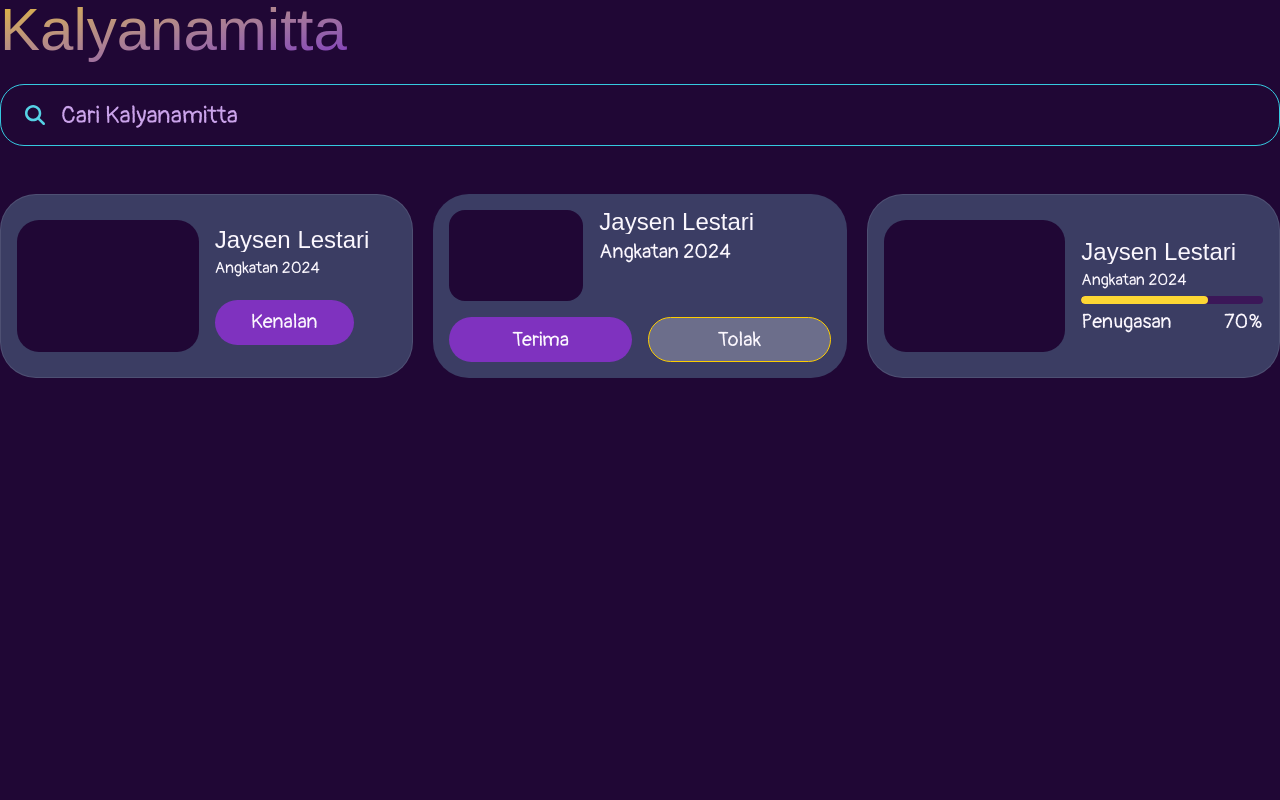
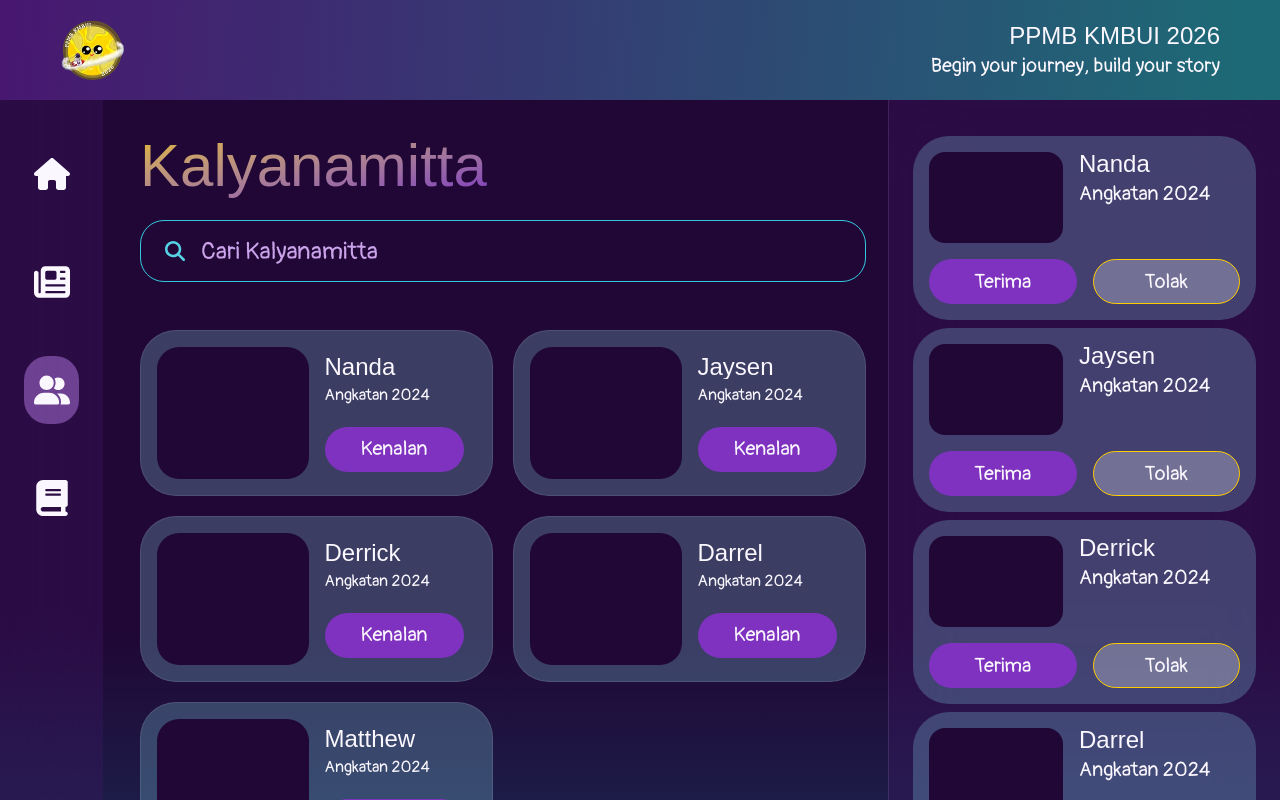
Before and after one commit to ppmb-kmbui/fe-ppmb-2026, a Next.js app: page /kalyanamitta in a window 1280 px wide. Shown: the top 800 px of the page. Built offline with nearby package versions, Linux system fonts and the light colour scheme; a web font is replaced by a local one.

Commit message:
feat: add layout to main, fossib, kalyanamitta page

```diff
--- a/src/app/kalyanamitta/page.tsx
+++ b/src/app/kalyanamitta/page.tsx
@@ -1,7 +1,72 @@
-import { FriendRequestCard, MemberCard, ParticipantCard, SearchInput } from "@/components";
+import {
+  DashboardPageLayout,
+  FriendRequestCard,
+  MemberCard,
+  ParticipantCard,
+  SearchInput,
+} from "@/components";
 
 export default function KalyanamittaPage() {
+  const friendRequestData: { name: string; batch: string }[] = [
+    {
+      name: "Nanda",
+      batch: "2024",
+    },
+    {
+      name: "Jaysen",
+      batch: "2024",
+    },
+    {
+      name: "Derrick",
+      batch: "2024",
+    },
+    {
+      name: "Darrel",
+      batch: "2024",
+    },
+    {
+      name: "Matthew",
+      batch: "2024",
+    },
+  ];
+
+  const memberCardData: { name: string; batch: string }[] = [
+    {
+      name: "Nanda",
+      batch: "2024",
+    },
+    {
+      name: "Jaysen",
+      batch: "2024",
+    },
+    {
+      name: "Derrick",
+      batch: "2024",
+    },
+    {
+      name: "Darrel",
+      batch: "2024",
+    },
+    {
+      name: "Matthew",
+      batch: "2024",
+    },
+  ];
+
+  const friendRequest = (
+    <div className="space-y-2">
+      {friendRequestData.map((data, i) => (
+        <FriendRequestCard
+          key={`${i}-${data.name}-${data.batch}`}
+          name={data.name}
+          batch={data.batch}
+        />
+      ))}
+    </div>
+  );
+
   return (
+    <DashboardPageLayout activeItem="friends" rightRail={friendRequest}>
       <main className="">
         <section id="timeline" className="flex flex-col gap-6">
           <h1 className="text-6xl max-lg:text-4xl max-md:text-3xl font-heading">
@@ -10,12 +75,17 @@ export default function KalyanamittaPage() {
             </span>
           </h1>
           <SearchInput placeholder="Cari Kalyanamitta" />
-        <div className="mt-6 grid gap-5 lg:grid-cols-2 xl:grid-cols-3">
-          <MemberCard name="Jaysen Lestari" batch={2024} />
-          <FriendRequestCard name="Jaysen Lestari" batch={2024} />
-          <ParticipantCard name="Jaysen Lestari" batch={2024} progress={70} />
+          <div className="mt-6 grid gap-5 lg:grid-cols-2">
+            {memberCardData.map((data, i) => (
+              <MemberCard
+                key={`${i}-${data.name}-${data.batch}`}
+                name={data.name}
+                batch={data.batch}
+              />
+            ))}
           </div>
         </section>
       </main>
+    </DashboardPageLayout>
   );
 }
--- a/src/app/page.tsx
+++ b/src/app/page.tsx
@@ -1,4 +1,5 @@
 import {
+  DashboardPageLayout,
   Dropdown,
   MaterialCard,
   SponsorMarquee,
@@ -12,7 +13,11 @@ const TimelineData: TimelineItemProps[] = [
     title: "Main",
     description: "main",
     media: (
-      <img src="assets/timeline-img.jpg" alt="" className="object-cover w-full h-full" />
+      <img
+        src="assets/timeline-img.jpg"
+        alt=""
+        className="object-cover w-full h-full"
+      />
     ),
     location: "ui",
     locationHref: "https://maps.google.com",
@@ -22,7 +27,11 @@ const TimelineData: TimelineItemProps[] = [
     title: "Main",
     description: "main",
     media: (
-      <img src="assets/timeline-img.jpg" alt="" className="object-cover w-full h-full" />
+      <img
+        src="assets/timeline-img.jpg"
+        alt=""
+        className="object-cover w-full h-full"
+      />
     ),
     location: "ui",
     locationHref: "https://maps.google.com",
@@ -32,7 +41,11 @@ const TimelineData: TimelineItemProps[] = [
     title: "Main",
     description: "main",
     media: (
-      <img src="assets/timeline-img.jpg" alt="" className="object-cover w-full h-full" />
+      <img
+        src="assets/timeline-img.jpg"
+        alt=""
+        className="object-cover w-full h-full"
+      />
     ),
     location: "ui",
     locationHref: "https://maps.google.com",
@@ -42,7 +55,11 @@ const TimelineData: TimelineItemProps[] = [
     title: "Main",
     description: "main",
     media: (
-      <img src="assets/timeline-img.jpg" alt="" className="object-cover w-full h-full" />
+      <img
+        src="assets/timeline-img.jpg"
+        alt=""
+        className="object-cover w-full h-full"
+      />
     ),
     location: "ui",
     locationHref: "https://maps.google.com",
@@ -52,7 +69,15 @@ const TimelineData: TimelineItemProps[] = [
 const FAQData: { question: string; answer: string }[] = [
   {
     question: "acsadcas",
-    answer: "ascdsac",
+    answer: "as",
+  },
+  {
+    question: "acsadcas",
+    answer: "ass",
+  },
+  {
+    question: "acsadcas",
+    answer: "sad",
   },
 ];
 
@@ -81,15 +106,19 @@ const SponsorData: { src: string; alt: string }[] = [
 
 export default function HomePage() {
   return (
-    <main className="flex flex-col overflow-hidden gap-20">
-      <section id="timeline" className="flex flex-col gap-16 px-20 pt-24">
+    <DashboardPageLayout activeItem="home">
+      <main className="flex flex-col overflow-hidden gap-20 p-8">
+        <section id="timeline" className="flex flex-col gap-16">
           <h1 className="text-6xl max-lg:text-4xl max-md:text-3xl font-heading">
             <span className="bg-linear-to-br from-yellow-600 to-purple-600 text-transparent bg-clip-text">
               Timeline Kegiatan
             </span>
           </h1>
           <div className="relative flex flex-col gap-4">
-          <div className="absolute left-1/2 top-0 bottom-0 w-1 -translate-x-1/2 bg-blue-800" aria-hidden="true" />
+            <div
+              className="absolute left-1/2 top-0 bottom-0 w-1 -translate-x-1/2 bg-blue-800"
+              aria-hidden="true"
+            />
             {TimelineData.map((data, i) => (
               <TimelineItem
                 key={`${data.date}-${data.title}`}
@@ -104,12 +133,13 @@ export default function HomePage() {
             ))}
           </div>
         </section>
-      <section id="faq" className="flex flex-col gap-16 px-20">
+        <section id="faq" className="flex flex-col gap-16">
           <h1 className="text-6xl max-lg:text-4xl max-md:text-3xl font-heading ">
             <span className="bg-linear-to-br from-yellow-600 to-purple-600 text-transparent bg-clip-text">
               Frequently Asked Question
             </span>
           </h1>
+          <div className="space-y-4">
           {FAQData.map((data) => (
             <Dropdown
               key={`${data.question}-${data.answer}`}
@@ -118,9 +148,10 @@ export default function HomePage() {
               {data.answer}
             </Dropdown>
           ))}
+          </div>
         </section>
         <section id="sponsor" className="flex flex-col gap-16 pb-24">
-        <h1 className="text-6xl max-lg:text-4xl max-md:text-3xl font-heading px-20">
+          <h1 className="text-6xl max-lg:text-4xl max-md:text-3xl font-heading">
             <span className="bg-linear-to-br from-yellow-600 to-purple-600 text-transparent bg-clip-text">
               Sponsor
             </span>
@@ -128,5 +159,6 @@ export default function HomePage() {
           <SponsorMarquee items={SponsorData} />
         </section>
       </main>
+    </DashboardPageLayout>
   );
 }
--- a/src/app/tugas/foster-siblings/page.tsx
+++ b/src/app/tugas/foster-siblings/page.tsx
@@ -1,5 +1,7 @@
 import {
   Button,
+  DashboardPageLayout,
+  QuotaCard,
   TaskFileUpload,
   TaskSubmissionPanel,
   Textarea,
@@ -8,11 +10,19 @@ import Link from "next/link";
 import { LuCornerUpLeft } from "react-icons/lu";
 
 export default function FosterSiblingsTaskPage() {
+  const networkingProgress =  (
+    <div className="flex flex-col gap-2">
+      <QuotaCard label="Angkatan 26" completed={5} total={10} />
+      <QuotaCard label="Angkatan 25" completed={8} total={10} />
+      <QuotaCard label="Angkatan 24" completed={10} total={10} />
+    </div>
+  );
   return (
+    <DashboardPageLayout activeItem="tasks" rightRail={networkingProgress}>
       <main className="">
         <section id="timeline" className="flex flex-col gap-6">
           <Link href={"/tugas"} className="w-fit">
-          <Button className="rounded-full" >
+            <Button className="rounded-full">
               <span className="flex gap-3 font-body font-extralight px-5">
                 <LuCornerUpLeft />
                 Back
@@ -32,5 +42,6 @@ export default function FosterSiblingsTaskPage() {
           </TaskSubmissionPanel>
         </section>
       </main>
+    </DashboardPageLayout>
   );
 }
```
Lines whose indentation alone changed are shown as unchanged.
